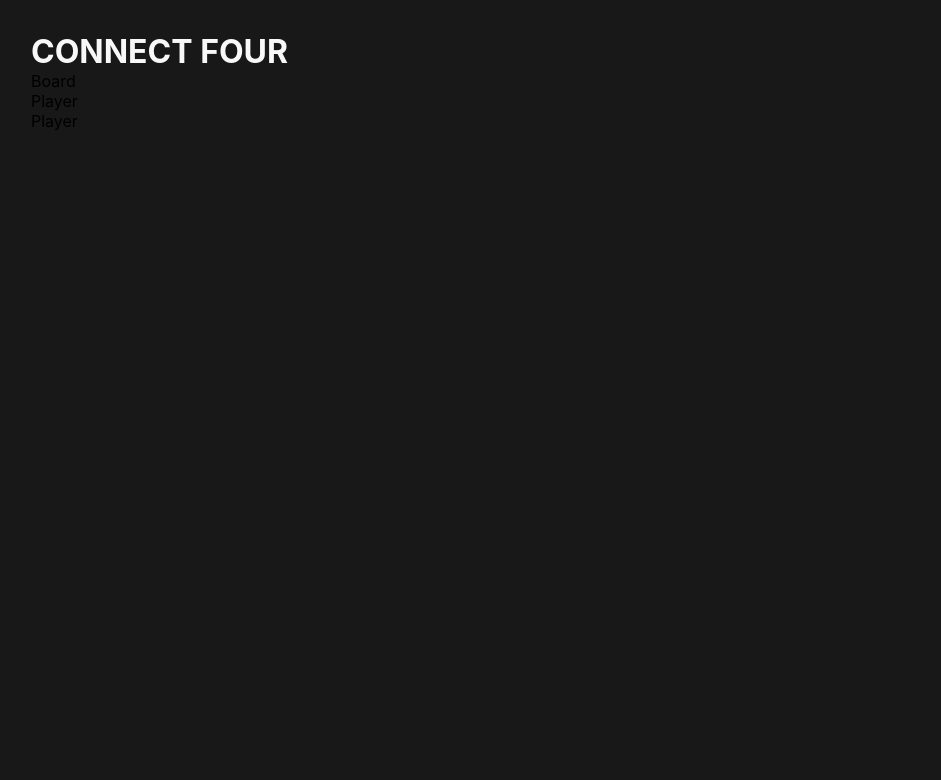
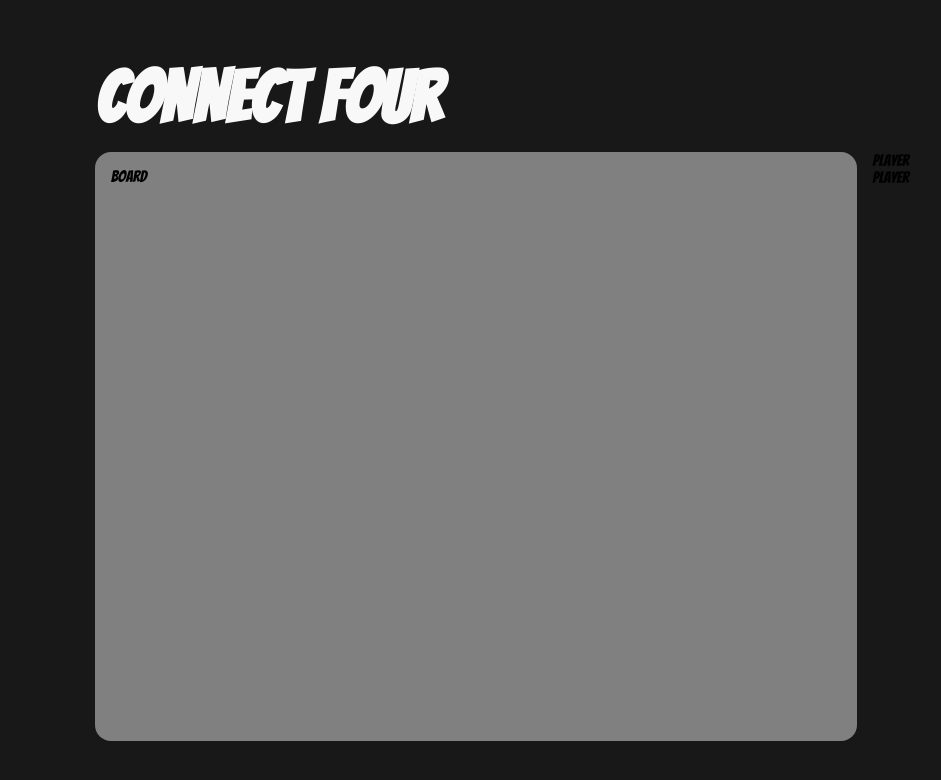
Before and after one commit to aymanhajjar/Connect-Four, a React (Create React App) app: page / in a window 1280 px wide. Shown: the top 780 px of the page, without its empty margins (1-942 px from the left). Built offline with nearby package versions, Linux system fonts and the light colour scheme.

Commit message:
added styling

```diff
--- a/src/components/Board/Board.module.scss
+++ b/src/components/Board/Board.module.scss
@@ -0,0 +1,8 @@
+.container {
+  background-color: gray;
+  padding: 1rem;
+  box-sizing: border-box;
+  height: 100%;
+  width: 70%;
+  border-radius: 1rem;
+}
--- a/src/components/Game/Game.module.scss
+++ b/src/components/Game/Game.module.scss
@@ -1,6 +1,22 @@
 .container {
   padding: 2rem;
+  height: 100%;
+  width: 90%;
+  margin: auto;
+  display: flex;
+  justify-content: center;
+  flex-direction: column;
+  box-sizing: border-box;
+  gap: 1rem;
 }
+
+.content {
+  display: flex;
+  height: 80%;
+  gap: 1rem;
+}
+
 .container h1 {
   color: #f8f8f8;
+  font-size: 4.5rem;
 }
--- a/src/components/Game/index.tsx
+++ b/src/components/Game/index.tsx
@@ -19,10 +19,12 @@ export default function Game(props: IProps) {
   return (
     <div className={styles.container}>
       <h1>CONNECT FOUR</h1>
-      <Board />
-      <div className={styles.players}>
-        <PlayerCard player={playerOne} />
-        <PlayerCard player={playerTwo} />
+      <div className={styles.content}>
+        <Board />
+        <div className={styles.players}>
+          <PlayerCard player={playerOne} />
+          <PlayerCard player={playerTwo} />
+        </div>
       </div>
     </div>
   );
--- a/src/index.css
+++ b/src/index.css
@@ -1,7 +1,9 @@
+@import url("https://fonts.googleapis.com/css2?family=Bangers&display=swap");
+
 body {
   margin: 0;
-  font-family: -apple-system, BlinkMacSystemFont, "Segoe UI", "Roboto", "Oxygen",
-    "Ubuntu", "Cantarell", "Fira Sans", "Droid Sans", "Helvetica Neue",
+  font-family: Bangers, -apple-system, BlinkMacSystemFont, "Segoe UI", "Roboto",
+    "Oxygen", "Ubuntu", "Cantarell", "Fira Sans", "Droid Sans", "Helvetica Neue",
     sans-serif;
   -webkit-font-smoothing: antialiased;
   -moz-osx-font-smoothing: grayscale;
```
